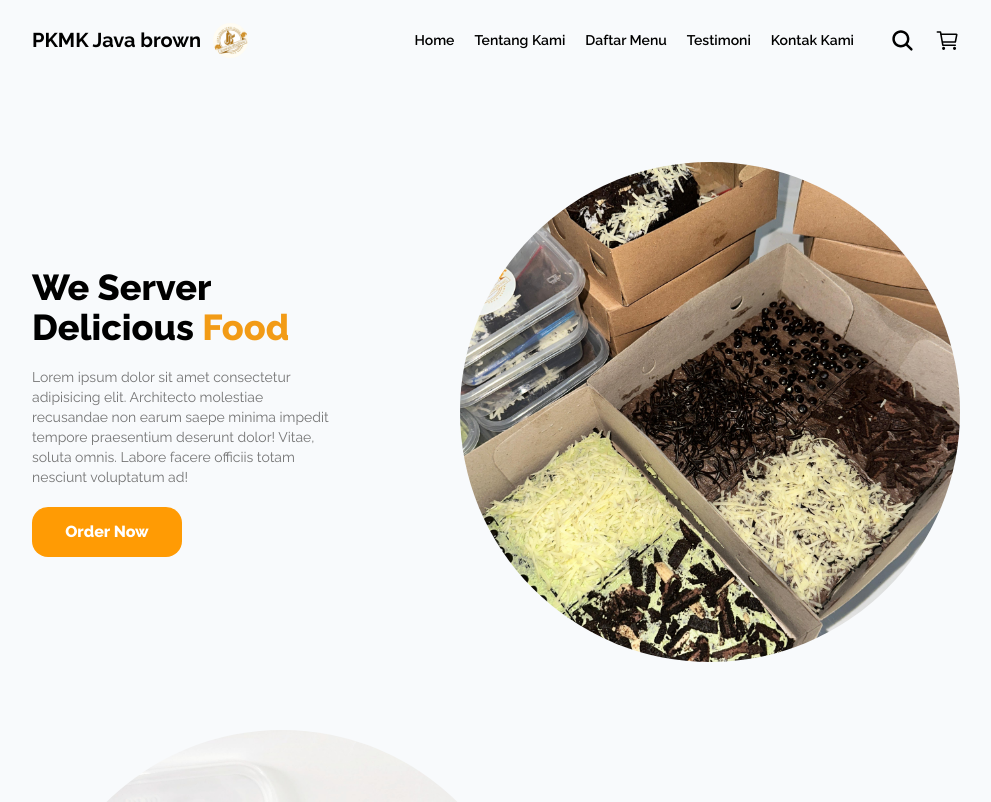
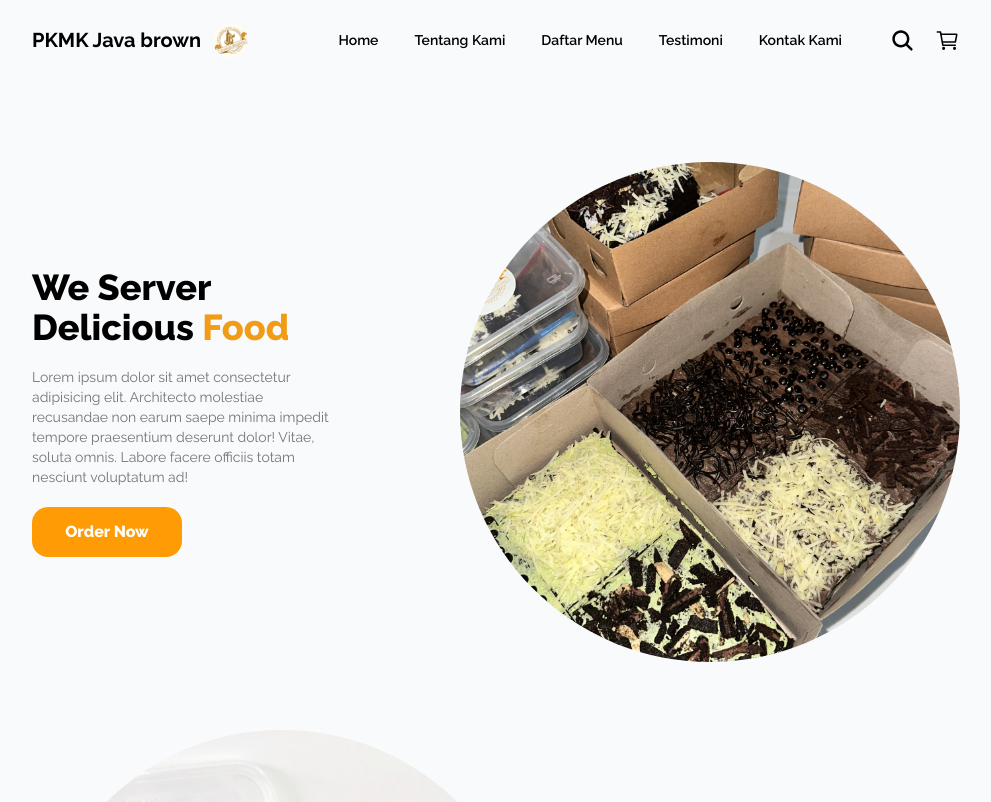
Before and after one commit to Djametcode/pkmk-javabrown, a React (Vite) app in the folder pkmk-java/: page / in a window 1280 px wide. Shown: the top 802 px of the page, without its empty margins (144-1135 px from the left). Built offline with nearby package versions, Linux system fonts and the light colour scheme.

Commit message:
simple update

```diff
--- a/pkmk-java/src/components/NavbarComponent.jsx
+++ b/pkmk-java/src/components/NavbarComponent.jsx
@@ -15,8 +15,8 @@ export default function NavbarComponent() {
           />
         </div>
       </div>
-      <div className=" font-semibold flex gap-9 items-center h-full">
-        <div className=" flex gap-5 text-sm">
+      <div className=" font-semibold flex gap-12 items-center h-full">
+        <div className=" flex gap-9 text-sm">
           <Link to={"/"}>Home</Link>
           <Link to={"/"}>Tentang Kami</Link>
           <Link to={"/"}>Daftar Menu</Link>
```
